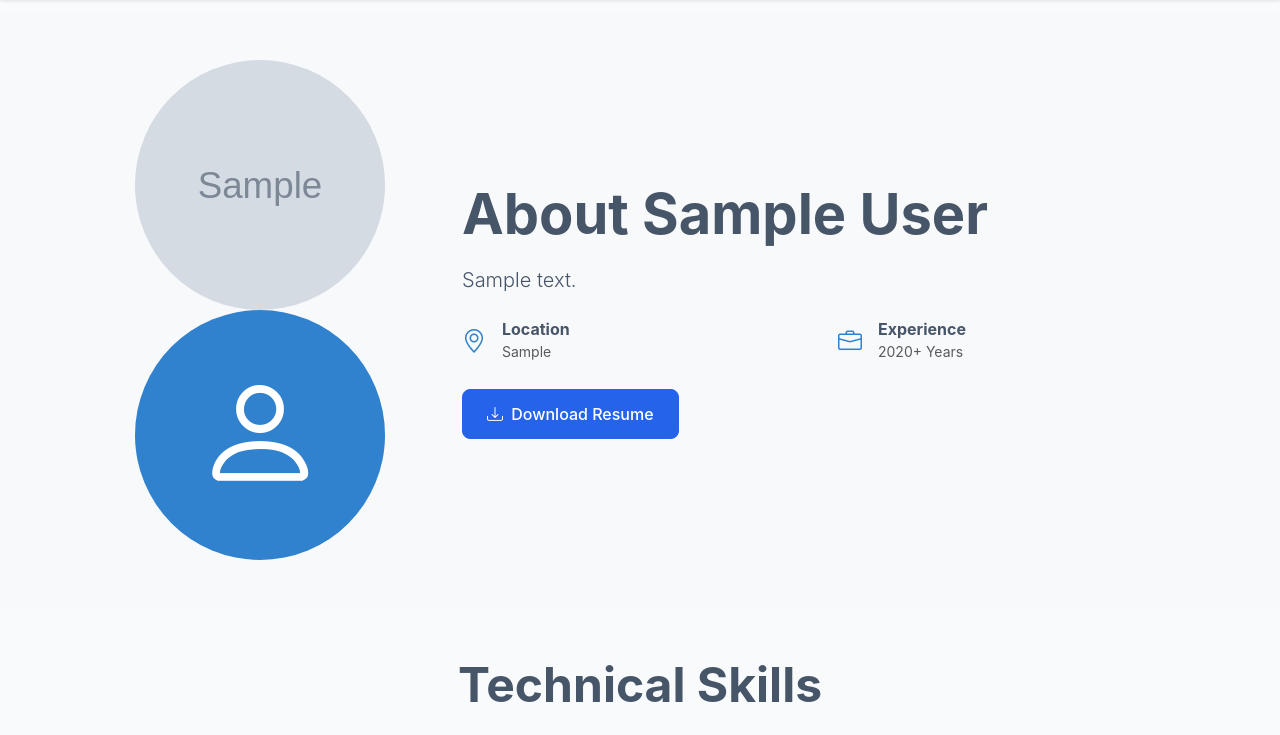
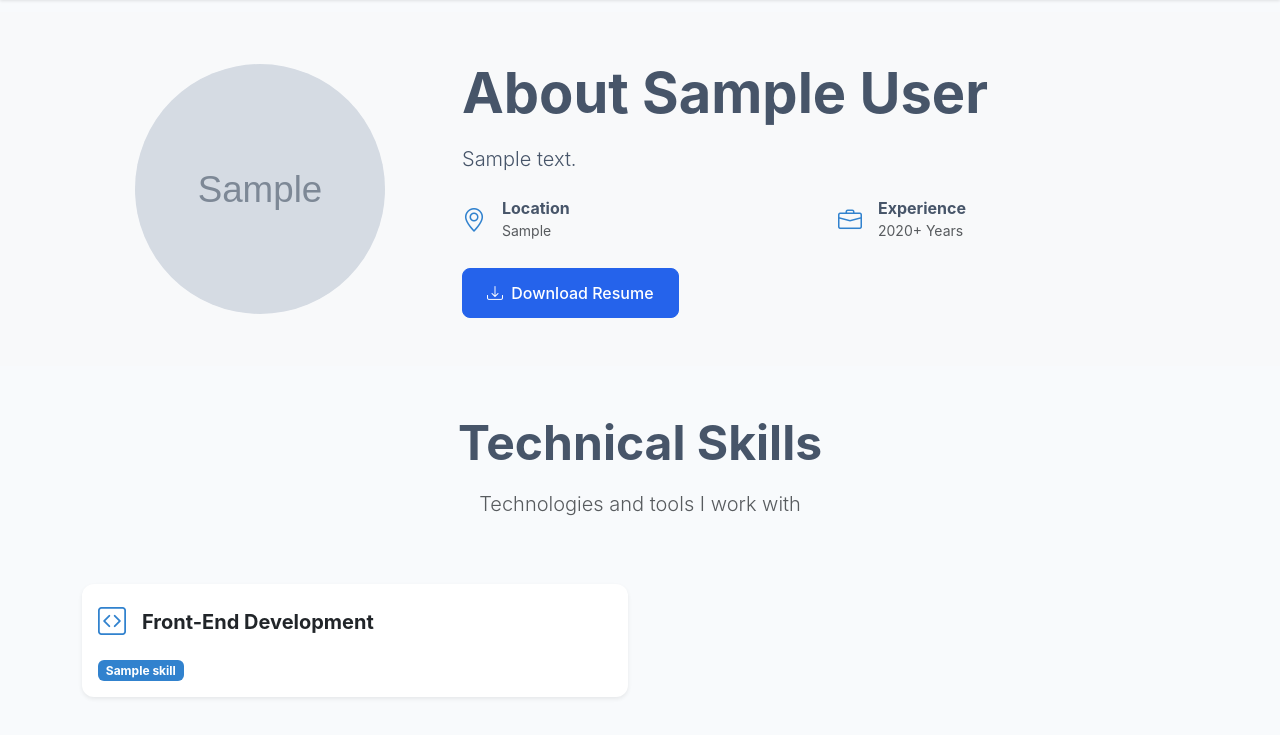
Before and after one commit to Brownie-08/Portfolio, a Django app: page /about/ in a window 1280 px wide. Shown: the part 60-795 px from the top of the page. Run offline with Django 4.2, Linux system fonts and the light colour scheme; tables that the repository leaves empty hold one stand-in row (values such as "Sample post"); grey boxes marked "Sample" are stand-in pictures.

Commit message:
Fix duplicate profile icon on About page
- Removed onerror handler that was causing both profile image and default icon to show
- Simplified conditional logic to ensure only one element renders at a time
- Now shows either the uploaded profile image OR the default icon, never both
- Resolves issue where default user silhouette was appearing beneath actual profile picture

```diff
--- a/templates/portfolio/about.html
+++ b/templates/portfolio/about.html
@@ -17,12 +17,7 @@
                         {% profile_image_url personal_info as profile_url %}
                         {% if profile_url %}
                             <img src="{{ profile_url }}" alt="{{ personal_info.full_name }}"
-                                 class="rounded-circle mx-auto d-block" style="width: 250px; height: 250px; object-fit: cover;"
-                                 onerror="this.style.display='none'; this.nextElementSibling.style.display='flex';">
-                            <div class="bg-primary rounded-circle mx-auto d-flex align-items-center justify-content-center"
-                                 style="width: 250px; height: 250px; display: none;">
-                                <i class="bi bi-person text-white" style="font-size: 8rem;"></i>
-                            </div>
+                                 class="rounded-circle mx-auto d-block" style="width: 250px; height: 250px; object-fit: cover;">
                         {% else %}
                             <div class="bg-primary rounded-circle mx-auto d-flex align-items-center justify-content-center"
                                  style="width: 250px; height: 250px;">
```
